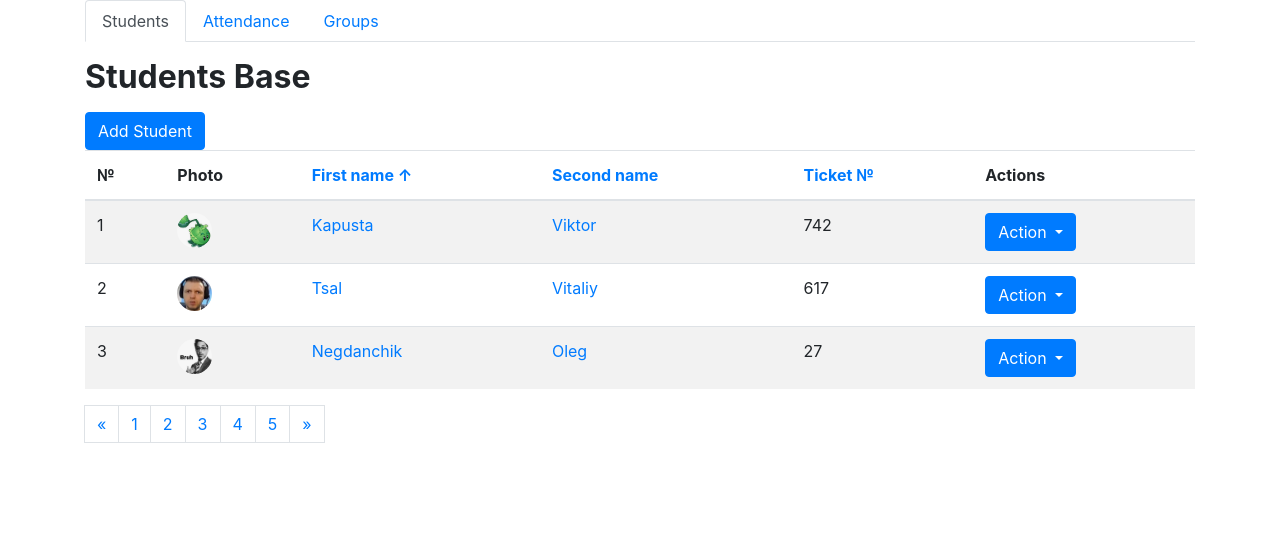
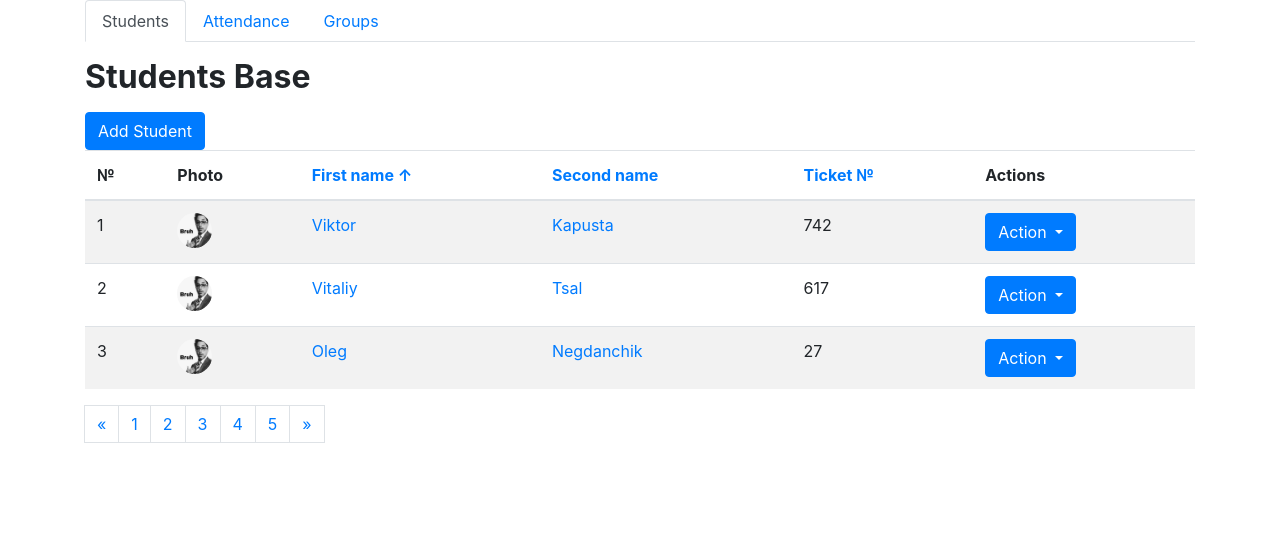
Before and after one commit to jeSoosRemirez/the-project, a Django app: page / in a window 1280 px wide. Shown: the part 72-623 px from the top of the page. Run offline with Django 3.2, Linux system fonts and the light colour scheme; some libraries are stand-ins or nearby versions.

Commit message:
Added photo checker to avoid errors and now using db media instead of static

```diff
--- a/students/templates/students/students_list.html
+++ b/students/templates/students/students_list.html
@@ -27,9 +27,15 @@
     {% for student in students %}
     <tr>
         <td>{{ forloop.counter }}</td>
-        <td><img src="{% static student.image %}" height="35" width="35" class="rounded-circle"></td>
+        <td>
+            {% if student.photo %}
+                <img src="{{ student.photo.url }}" height="35" width="35" class="rounded-circle">
+            {% else %}
+                <img src="{% static 'img/bruh.png' %}" height="35" width="35" class="rounded-circle">
+            {% endif %}
+        </td>
+        <td><a title="Edit" href="{% url 'students_edit' student.id %}">{{ student.first_name }}</a></td>
         <td><a title="Edit" href="{% url 'students_edit' student.id %}">{{ student.last_name }}</a></td>
-        <td><a title="Edit" href="{% url 'students_edit' student.id %}">{{ student.first_name }}</a></td>
         <td>{{ student.ticket }}</td>
         <td>
             <div class="dropdown">
```
Also changed, not shown: students/views.py (added).
